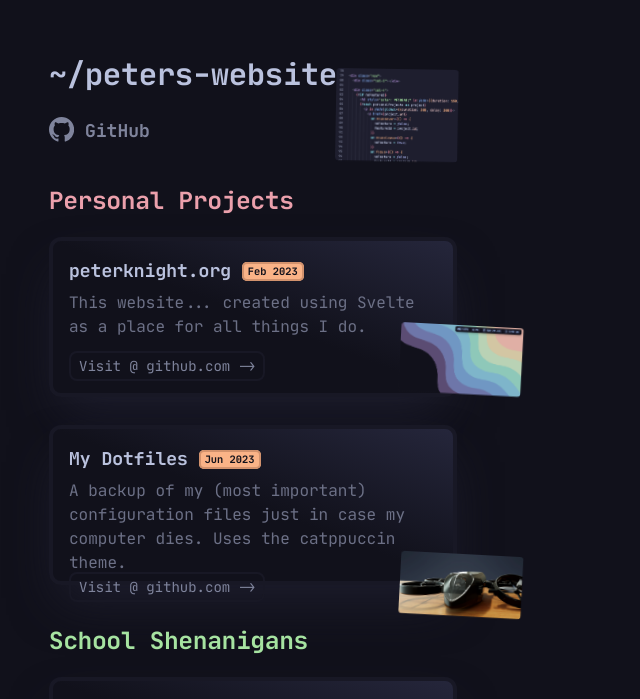
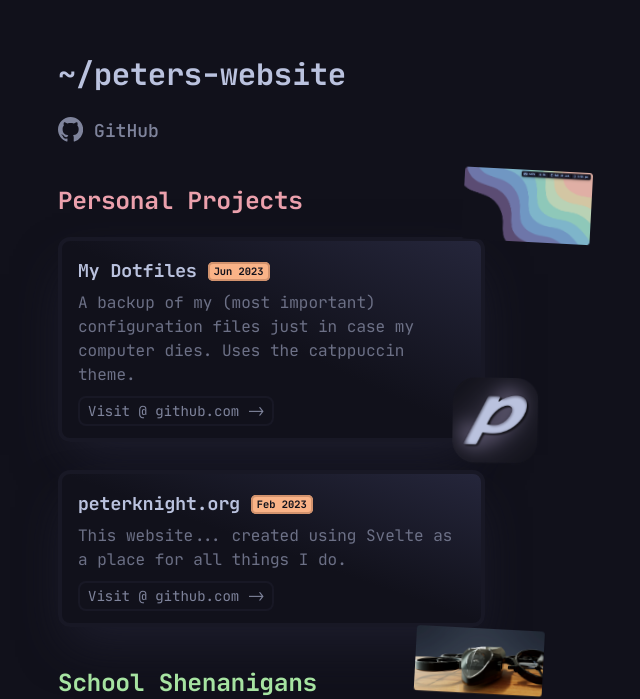
Before and after one commit to peterdev22/peterkni.com, a SvelteKit app: page / in a window 1280 px wide. Shown: the part 103-802 px from the top of the page, without its empty margins (183-823 px from the left). Built offline with nearby package versions, Linux system fonts and the light colour scheme.

Commit message:
Responsive design improvements

```diff
--- a/src/lib/projectData.ts
+++ b/src/lib/projectData.ts
@@ -1,47 +1,47 @@
 export const personalProjects = [
   {
     id: 1,
-    title: "peterknight.org",
+    title: "My Dotfiles",
     description:
-      "This website... created using Svelte as a place for all things I do.",
-    date: "Feb 2023",
-    url: "https://github.com/peterdev22/peterknight.org",
-    domain: "@ github.com",
+      "A backup of my (most important) configuration files just in case my computer dies. Uses the catppuccin theme.",
+    date: "Jun 2023",
+    url: "https://github.com/peterdev22/dotfiles",
+    domain: "github.com",
     images: [
       {
-        source: "Assets/website.png",
-        alt: "Code from this website's source displayed in a code editor.",
-        initialX: 9,
-        initialY: -29,
-        initialRotation: 1,
+        source: "Assets/dotfiles.png",
+        alt: "A Mac desktop with a custom menu bar theme and design.",
+        initialX: 16,
+        initialY: -24,
+        initialRotation: 3,
         initialScale: 0.3,
-        finalX: 41,
+        finalX: 42,
         finalY: -20,
         finalRotation: 0,
-        finalScale: 1,
+        finalScale: 1
       }
     ]
   },
   {
     id: 2,
-    title: "My Dotfiles",
+    title: "peterknight.org",
     description:
-      "A backup of my (most important) configuration files just in case my computer dies. Uses the catppuccin theme.",
-    date: "Jun 2023",
-    url: "https://github.com/peterdev22/dotfiles",
-    domain: "@ github.com",
+      "This website... created using Svelte as a place for all things I do.",
+    date: "Feb 2023",
+    url: "https://github.com/peterdev22/peterknight.org",
+    domain: "github.com",
     images: [
       {
-        source: "Assets/dotfiles.png",
-        alt: "A Mac desktop with a custom menu bar theme and design.",
-        initialX: 13,
-        initialY: -23,
-        initialRotation: 3,
-        initialScale: 0.3,
+        source: "Assets/favicon.png",
+        alt: "Code from this website's source displayed in a code editor.",
+        initialX: 14,
+        initialY: -28,
+        initialRotation: 1,
+        initialScale: 0.2,
         finalX: 41,
-        finalY: -25,
-        finalRotation: 0,
-        finalScale: 1
+        finalY: -23,
+        finalRotation: 360,
+        finalScale: 0.7,
       }
     ]
   }
@@ -53,15 +53,15 @@ export const schoolProjects = [
     title: "Airohh",
     description:
       "A website created to assist the Airohh Drone's product display board.",
-    date: "Jul 2023",
+    date: "Jul 2023",
     url: "https://airohh.peterknight.org",
-    domain: "@ peterknight.org",
+    domain: "peterknight.org",
     images: [
       {
         source: "Assets/drone.png",
         alt: "3D rendering of a drone that has detachable propellers via magnets.",
         initialX: 13,
-        initialY: -24,
+        initialY: -22,
         initialRotation: 3,
         initialScale: 0.3,
         finalX: 41,
@@ -76,9 +76,9 @@ export const schoolProjects = [
     title: "Slatedock",
     description:
       "Slatedock is an organisation hub that can assist you with tasks at your desk or anywhere else.",
-    date: "Jun 2023",
+    date: "Jun 2023",
     url: "https://slatedock.peterknight.org",
-    domain: "@ peterknight.org",
+    domain: "peterknight.org",
     images: [
       {
         source: "Assets/slatedock.jpeg",
@@ -99,9 +99,9 @@ export const schoolProjects = [
     title: "CAD Article",
     description:
       "An article about some great tips you should know when doing CAD.",
-    date: "Mar 2023",
+    date: "Mar 2023",
     url: "https://cadarticle.peterknight.org",
-    domain: "@ peterknight.org",
+    domain: "peterknight.org",
     images: [
       {
         source: "Assets/cadarticle.png",
@@ -122,9 +122,9 @@ export const schoolProjects = [
     title: "Website Creation Tutorial",
     description:
       "My first ever website created in html - where it all started.",
-    date: "Jun 2022",
+    date: "Jun 2022",
     url: "https://makeawebsite.peterknight.org",
-    domain: "@ peterknight.org",
+    domain: "peterknight.org",
     images: [
       {
         source: "Assets/makeawebsite.png",
--- a/src/routes/+error.svelte
+++ b/src/routes/+error.svelte
@@ -55,7 +55,7 @@
     <br />
 
     <li class="py-2">
-      <a href="/" class="transition-all duration-500 ease-in-out text-overlay-1 font-body text-lg font-bold animate-zoomFadeIn hover:text-yellow hover:ml-1.5">
+      <a href="/" class="transition-all duration-500 ease-in-out text-overlay-1 font-body text-lg font-medium animate-zoomFadeIn hover:text-mauve hover:ml-1.5">
         <svg
           xmlns="http://www.w3.org/2000/svg"
           width="2rem"
@@ -76,7 +76,7 @@
       </a>
     </li>
     <li class="py-2">
-      <a href="https://youtu.be/dQw4w9WgXcQ" class="transition-all duration-500 ease-in-out text-overlay-1 font-body text-lg font-bold animate-zoomFadeIn hover:text-yellow hover:ml-1.5">
+      <a href="https://youtu.be/dQw4w9WgXcQ" class="transition-all duration-500 ease-in-out text-overlay-1 font-body text-lg font-medium animate-zoomFadeIn hover:text-mauve hover:ml-1.5">
         <svg
           xmlns="http://www.w3.org/2000/svg"
           width="2rem"
--- a/src/routes/+page.svelte
+++ b/src/routes/+page.svelte
@@ -45,20 +45,22 @@
 </svelte:head>
 
 <!-- ---------------- BODY -------------------- -->
-<div class="flex flex-col md:flex-row">
-  <div class="basis-2/12 xl:basis-2/12" />
-  <div class="basis-8/12 mx-7 xl:basis-4/12">
+<div class="flex flex-col sm:flex-row">
+  <div class="basis-1/12 md:basis-2/12 lg:basis-3/12 xl:basis-2/12" />
+  <div class="mx-7 basis-10/12 md:basis-8/12 lg:basis-6/12 xl:basis-4/12">
+
+    <div class="animate-zoomFadeIn">
       <h1
         data-value="~/peters-website"
         bind:this={title}
-      class="text-subtext-1 font-body text-3xl font-bold my-6 md:mt-40 animate-zoomFadeIn"
+        class="text-subtext-1 font-body text-3xl font-bold my-6 sm:mt-40"
       >
         ~/peters-website
       </h1>
 
       <a
         href="https://github.com/peterdev22"
-      class="transition-all duration-500 ease-in-out text-overlay-1 font-body text-lg font-bold animate-zoomFadeIn hover:text-yellow hover:ml-1.5"
+        class="transition-all duration-500 ease-in-out text-overlay-1 font-body text-lg font-medium hover:text-mauve hover:ml-1.5"
       >
         <svg
           xmlns="http://www.w3.org/2000/svg"
@@ -74,8 +76,9 @@
         </svg>
         GitHub
       </a>
+    </div>
 
-    <div class="animate-zoomFadeInDelay">
+    <div class="animate-zoomFadeInDelay ">
       <h2 class="text-maroon font-body font-bold text-2xl mt-10">
         Personal Projects
       </h2>
@@ -90,6 +93,8 @@
         <Card {...project} />
       {/each}
     </div>
+
   </div>
-  <div class="basis-2/12 xl:basis-6/12" />
+  <div class="basis-0/12" />
+  <div class="basis-1/12 md:basis-2/12 lg:basis-3/12 xl:basis-2/12" />
 </div>
--- a/src/routes/Card.svelte
+++ b/src/routes/Card.svelte
@@ -1,6 +1,6 @@
 <script lang="ts">
-  import { tweened } from "svelte/motion";
-  import { cubicOut } from "svelte/easing";
+  import { tweened } from 'svelte/motion';
+  import { cubicOut } from 'svelte/easing';
 
   export let id: number;
   export let title: string;
@@ -20,6 +20,11 @@
     finalRotation: number;
     finalScale: number;
   }>;
+
+  $: outerWidth = 0
+	$: innerWidth = 0
+	$: outerHeight = 0
+	$: innerHeight = 0
 
   const image = images[0];
   const translateX = tweened(image.initialX, {
@@ -55,10 +60,13 @@
     rotation.set(image.initialRotation);
     scale.set(image.initialScale);
   }
-
 </script>
 
-<div class="transition-all duration-500 hover:shadow-blue-dark hover:-translate-y-1 shadow-2xl shadow-core flex flex-col justify-between p-4 mb-7 mt-5 h-28 md:h-40 bg-gradient-to-tr from-crust from-50% to-blue-dark to-100% rounded-xl border-4 border-mantle"
+<svelte:window bind:innerWidth bind:outerWidth bind:innerHeight bind:outerHeight />
+
+
+<div
+  class="transition-all duration-500 hover:shadow-blue-dark hover:-translate-y-1 shadow-2xl shadow-core flex flex-col justify-between p-4 sm:mb-7 mt-5 h-auto bg-gradient-to-tr from-crust from-50% to-blue-dark to-100% rounded-xl border-4 border-mantle"
   role="main"
   on:mouseover={handleMouseOver}
   on:mouseleave={handleMouseLeave}
@@ -66,19 +74,28 @@
   on:blur={handleMouseLeave}
 >
   <div>
-    <p class="font-body text-lg text-subtext-1 font-semibold mb-1">
-      {title} <span class="text-[0.65rem] font-bold bg-peach text-crust px-1 py-[0.05rem] border-2 border-peach-dark rounded-[5px] align-middle">{date}</span>
+    <p class="font-body text-lg text-subtext-1 font-semibold mb-3 sm:mb-1">
+      {title}
+      <span
+        class="text-[0.65rem] font-bold bg-peach text-crust px-1 py-[0.05rem] border-2 border-peach-dark rounded-[5px] align-middle"
+        >{date}</span
+      >
     </p>
-    <p class="hidden md:block text-base font-body text-overlay-0 ">
+    <p class="hidden sm:block text-base font-body text-overlay-0 mb-3">
       {description}
     </p>
   </div>
   <div>
-    <a href={url} class="transition-all text-overlay-1 font-body text-sm border-2 px-2 py-1 rounded-lg border-mantle hover:text-yellow hover:font-bold">
-      Visit <span>{domain}</span> ->
+    <a
+      href={url}
+      class="transition-all text-overlay-1 font-body text-sm border-2 px-2 py-1 rounded-lg border-mantle hover:text-mauve hover:font-bold"
+    >
+      Visit @ <span>{domain}</span> ->
     </a>
   </div>
 </div>
+
+{#if innerWidth > 640}
 <div>
   {#each images as image, i (id)}
     <img
@@ -89,3 +106,4 @@
     />
   {/each}
 </div>
+{/if}
--- a/tailwind.config.js
+++ b/tailwind.config.js
@@ -9,12 +9,15 @@ export default {
       'mauve': '#cba6f7',
       'red': '#f38ba8',
       'maroon': '#eba0ac',
+      'maroon-dark': '#cc8792',
       'peach': '#fab387',
       'peach-dark': '#D2926D',
       'yellow': '#f9e2af',
+      'yellow-dark': '#d9c393',
       'green': '#a6e3a1',
       'teal': '#94e2d5',
       'sky': '#89dceb',
+      'sky-dark': '#75c3d1',
       'sapphire': '#74c7ec',
       'blue': '#89b4fa',
       'blue-dark': '#25263B',
@@ -46,11 +49,20 @@ export default {
             transform: 'scale(1)',
             opacity: '1'
           }
+        },
+        fadeIn: {
+          '0%': {
+            opacity: '0'
+          },
+          '100%': {
+            opacity: '1'
+          }
         }
       },
       animation: {
         zoomFadeIn: 'zoomFadeIn 1s forwards',
         zoomFadeInDelay: 'zoomFadeIn 1s forwards 0.2s',
+        fadeIn: 'fadeIn 1s forwards 1s',
       }
     },
   },
```
Also changed, not shown: static/Assets/favicon.png, static/Assets/website.png (deleted). Lines whose indentation alone changed are shown as unchanged.
